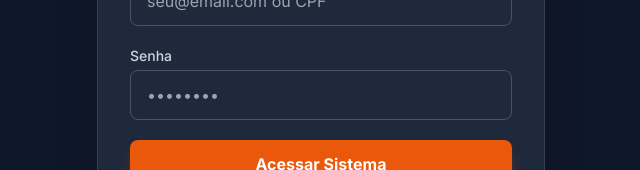
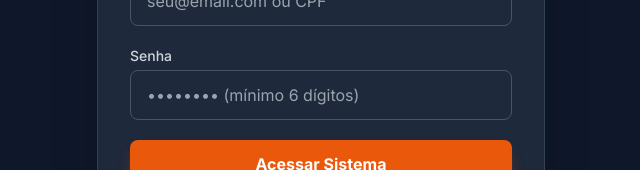
Before and after one commit to lucaslmcterraplenagem-beep/Karaz, a plain HTML site: page login.html in a window 1280 px wide. Shown: the part 360-530 px from the top of the page, without its empty margins (319-959 px from the left). Drawn offline with nearby package versions, Linux system fonts and the light colour scheme.

Commit message:
Update login.html

```diff
--- a/login.html
+++ b/login.html
@@ -49,7 +49,7 @@
 
             <div>
                 <label class="block text-sm font-medium text-gray-700 dark:text-gray-300 mb-1">Senha</label>
-                <input type="password" id="password" required placeholder="••••••••"
+               <input type="password" id="password" required minlength="6" placeholder="•••••••• (mínimo 6 dígitos)"
                     class="w-full bg-gray-50 dark:bg-slate-800 border border-gray-300 dark:border-slate-600 text-gray-900 dark:text-white px-4 py-3 rounded-lg focus:outline-none focus:border-brand focus:ring-1 focus:ring-brand transition-colors">
             </div>
 
```
